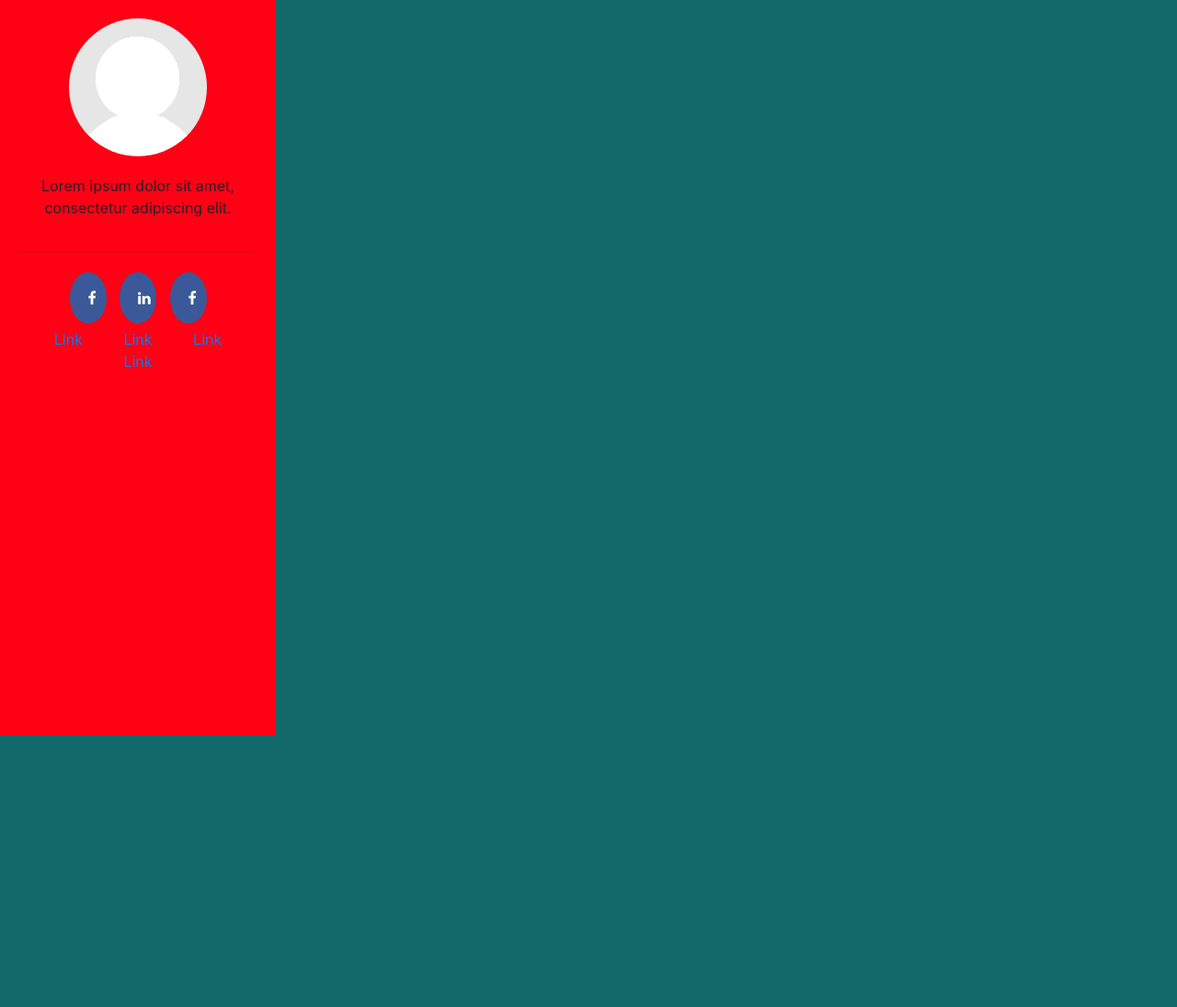
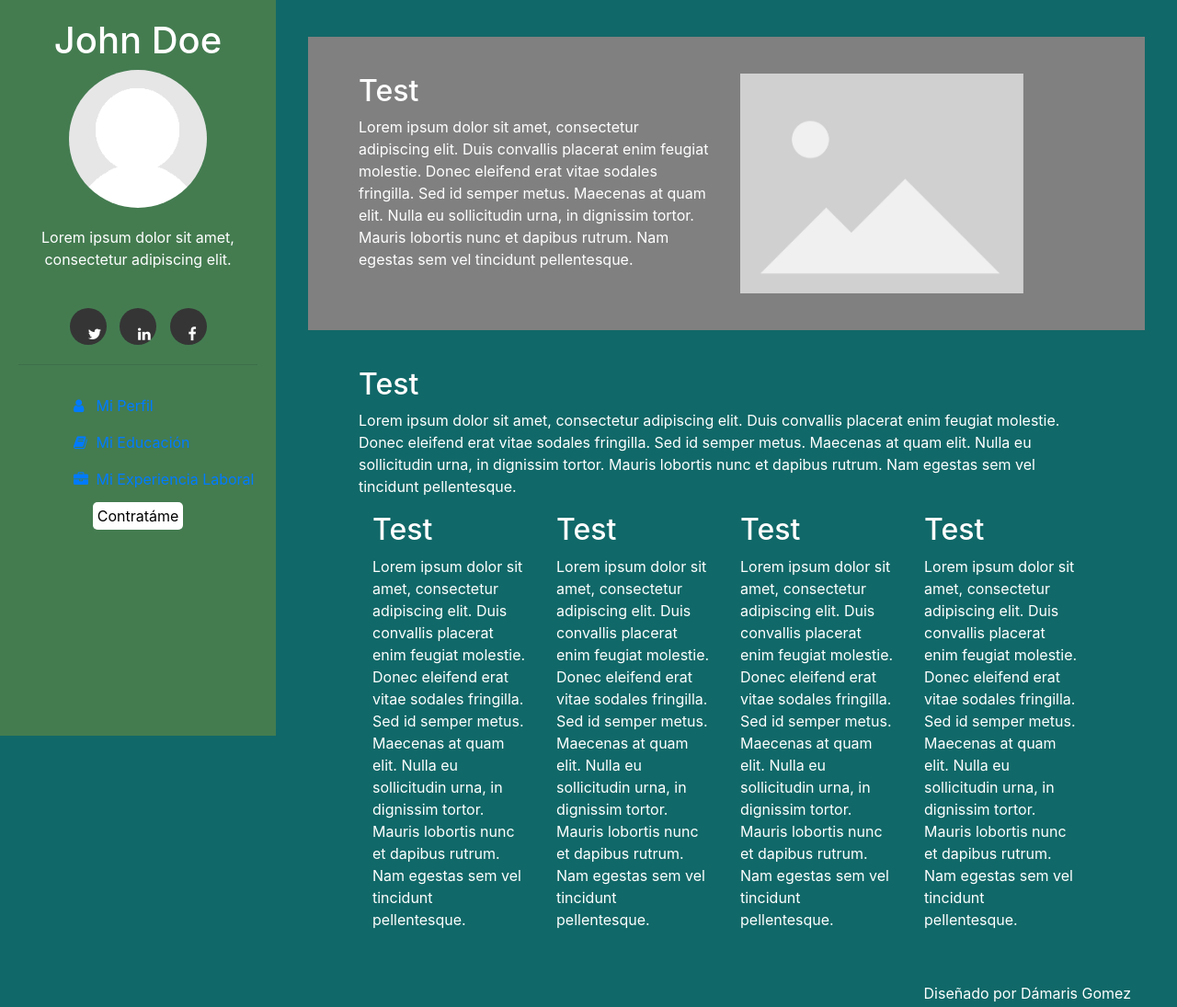
Before and after one commit to damagomez/Entrega-proyecto01_CV, a plain HTML site: page index.html in a window 1280 px wide. Shown: the whole page at 92% size. Before the commit the page ends 800 px from the top, so only its background shows below. Drawn offline with nearby package versions, Linux system fonts and the light colour scheme.

```diff
--- a/CSS/style.css
+++ b/CSS/style.css
@@ -1,11 +1,28 @@
 body {
     background-color: rgb(17, 104, 104);
+    color: white;
 }
+
+.skip {
+    position: absolute;
+    left: -10000px;
+    top: auto;
+    width: 1px;
+    height: 1px;
+    overflow: hidden;
+  }
+
+  .skip:focus {
+    position: static;
+    width: auto;
+    height: auto;
+  }
 
 header {
     padding: 20px;
     text-align: center;
-    background: #ff0015;
+    background: #447c50;
+    color: white;
     height: 100%; /* Full-height: remove this if you want "auto" height */
     width: 300px; /* Set the width of the sidebar */
     position: fixed; /* Fixed Sidebar (stay in place on scroll) */
@@ -26,13 +43,18 @@ header {
     padding: 20px;
 }
 
+.social-media {
+    display: inline-block;
+    width: 100%;
+}
+
 .fa {
     padding: 20px;
     font-size: 30px;
     width: 30px;
+    height: 30px;
+    border-radius: 50%;
     text-align: center;
-    text-decoration: none;
-    border-radius: 50%;
 }
 
 .fa:hover {
@@ -40,34 +62,70 @@ header {
 }
 
 .fa-facebook {
-    background: #3B5998;
+    background: #353535;
     color: white;
     margin: 5px;
 }
 
 .fa-linkedin {
-    background: #3B5998;
+    background: #353535;
     color: white;
     margin: 5px;
 }
 
-.nav_link {
-    margin: 20px;
+.fa-twitter {
+    background: #353535;
+    color: white;
+    margin: 5px;
 }
 
+.side_nav{
+    text-align: left;
+}
 
-/*
-aside {
-    padding: 20px;
-    text-align: center;
-    background: #ff0015;
-    height: 100%; /* Full-height: remove this if you want "auto" height */
-    width: 160px; /* Set the width of the sidebar */
-    position: fixed; /* Fixed Sidebar (stay in place on scroll) */
-    z-index: 1; /* Stay on top */
-    top: 0; /* Stay at the top */
-    left: 0;
-    overflow-x: hidden; /* Disable horizontal scroll */
-    padding-top: 20px;
+.nav_text {
+
+    color: white;
+}
+
+ul {
+    list-style-type: none;
   }
-*/
+
+  .mail-button {
+    background-color: white;
+    color: black;
+    border-radius: 5px;
+    padding: 5px;
+    margin: 20px;
+  }
+
+#main {
+    margin-left: 350px;
+    margin-top: 40px;
+    margin-right: 50px;
+    margin-bottom: 40px;
+}
+
+.contenedor-a {
+    background-color: grey;
+    padding: 40px;
+}
+
+.img-perfil {
+    height: auto;
+    width: 80%;
+}
+
+.educacion {
+    margin: 40px;
+}
+
+footer {
+    margin-left: 350px;
+    margin-right: 50px;
+}
+
+.center-text {
+    text-align: right;
+}
--- a/index.html
+++ b/index.html
@@ -4,33 +4,95 @@
     <meta charset="UTF-8">
     <meta http-equiv="X-UA-Compatible" content="IE=edge">
     <meta name="viewport" content="width=device-width, initial-scale=1.0">
-    <title>Entreega-01_CV</title>
+    <title>Entrega-01_CV</title>
     <link rel="stylesheet" href="https://cdn.jsdelivr.net/npm/bootstrap@4.3.1/dist/css/bootstrap.min.css" integrity="sha384-ggOyR0iXCbMQv3Xipma34MD+dH/1fQ784/j6cY/iJTQUOhcWr7x9JvoRxT2MZw1T" crossorigin="anonymous">
     <link rel="stylesheet" type="text/css" rel="noopener" target="_blank" href="CSS/style.css">
     <link rel="stylesheet" href="https://cdnjs.cloudflare.com/ajax/libs/font-awesome/4.7.0/css/font-awesome.min.css">
 </head>
 <body>
     <header>
-        <img class="profile" src="img/Portrait_Placeholder_Square.png">
-        <p class="spacing">Lorem ipsum dolor sit amet, consectetur adipiscing elit.</p>
-        <hr>
+        <a href="#main" class="skip">Saltear a contenido principal</a>
+        <h1>John Doe</h1>
         <div>
-            <a href="facebook.com" class="fa fa-facebook"></a>
-            <a href="facebook.com" class="fa fa-linkedin"></a>
-            <a href="facebook.com" class="fa fa-facebook"></a>
+            <img class="profile" src="img/Portrait_Placeholder_Square.png" alt="">
+            <p class="spacing">Lorem ipsum dolor sit amet, consectetur adipiscing elit.</p>
+
+            <div class="social-media">
+                <a href="twitter.com">
+                    <i class="fa fa-twitter" aria-hidden="true"></i>
+                </a>
+                <a href="linkedin.com">
+                    <i class="fa fa-linkedin" aria-hidden="true"></i>
+                </a>
+                <a href="facebook.com">
+                    <i class="fa fa-facebook" aria-hidden="true"></i>
+                </a>
+            </div>
+            <hr aria-hidden="true">
+                <nav>
+                    <ul class="side_nav">
+                        <li>
+                            <a href="#">
+                                <i class="fa fa-user" aria-hidden="true"></i>
+                                Mi Perfil
+                            </a>
+                        </li>
+                        <li>
+                            <a href="#">
+                                <i class="fa fa-book" aria-hidden="true"></i>
+                                Mi Educación
+                            </a>
+                        </li>
+                        <li>
+                            <a href="#">
+                                <i class="fa fa-briefcase" aria-hidden="true"></i>
+                                Mi Experiencia Laboral
+                            </a>
+                        </li>
+                    </ul>
+                </nav>
+
+                <a href = "mailto: dama.p.gomez@gmail.com" class="mail-button">Contratáme</a>
         </div>
-        <div class="row">
-            <div class="col"
-                <nav>
-                    <a class="nav_link" href="">Link</a>
-                    <a class="nav_link" href="">Link</a>
-                    <a class="nav_link" href="">Link</a>
-                    <a class="nav_link" href="">Link</a>
-                </nav>
+    </header>
+    <main id="main">
+        <!-- Perfil-->
+        <div class="row contenedor-a">
+            <div class="col">
+                <h2>Test</h2>
+                <p>Lorem ipsum dolor sit amet, consectetur adipiscing elit. Duis convallis placerat enim feugiat molestie. Donec eleifend erat vitae sodales fringilla. Sed id semper metus. Maecenas at quam elit. Nulla eu sollicitudin urna, in dignissim tortor. Mauris lobortis nunc et dapibus rutrum. Nam egestas sem vel tincidunt pellentesque.</p>
+            </div>
+            <div class="col">
+                <img src="img/Placeholder_view_vector.svg.png" alt="" class="img-perfil">
             </div>
         </div>
-    </header>
 
-
+        <!--Area de perfil de Educacion-->
+        <div class="row educacion">
+            <h2>Test</h2>
+            <p>Lorem ipsum dolor sit amet, consectetur adipiscing elit. Duis convallis placerat enim feugiat molestie. Donec eleifend erat vitae sodales fringilla. Sed id semper metus. Maecenas at quam elit. Nulla eu sollicitudin urna, in dignissim tortor. Mauris lobortis nunc et dapibus rutrum. Nam egestas sem vel tincidunt pellentesque.</p>
+            <div class="col">
+                <h2>Test</h2>
+            <p>Lorem ipsum dolor sit amet, consectetur adipiscing elit. Duis convallis placerat enim feugiat molestie. Donec eleifend erat vitae sodales fringilla. Sed id semper metus. Maecenas at quam elit. Nulla eu sollicitudin urna, in dignissim tortor. Mauris lobortis nunc et dapibus rutrum. Nam egestas sem vel tincidunt pellentesque.</p>
+            </div>
+            <div class="col">
+                <h2>Test</h2>
+            <p>Lorem ipsum dolor sit amet, consectetur adipiscing elit. Duis convallis placerat enim feugiat molestie. Donec eleifend erat vitae sodales fringilla. Sed id semper metus. Maecenas at quam elit. Nulla eu sollicitudin urna, in dignissim tortor. Mauris lobortis nunc et dapibus rutrum. Nam egestas sem vel tincidunt pellentesque.</p>
+            </div>
+            <div class="col">
+                <h2>Test</h2>
+            <p>Lorem ipsum dolor sit amet, consectetur adipiscing elit. Duis convallis placerat enim feugiat molestie. Donec eleifend erat vitae sodales fringilla. Sed id semper metus. Maecenas at quam elit. Nulla eu sollicitudin urna, in dignissim tortor. Mauris lobortis nunc et dapibus rutrum. Nam egestas sem vel tincidunt pellentesque.</p>
+            </div>
+            <div class="col">
+                <h2>Test</h2>
+            <p>Lorem ipsum dolor sit amet, consectetur adipiscing elit. Duis convallis placerat enim feugiat molestie. Donec eleifend erat vitae sodales fringilla. Sed id semper metus. Maecenas at quam elit. Nulla eu sollicitudin urna, in dignissim tortor. Mauris lobortis nunc et dapibus rutrum. Nam egestas sem vel tincidunt pellentesque.</p>
+            </div>
+        </div>
+        <!--Area de Perfil Laboral-->
+        <!-- Contacto-->
+    </main>
+    <footer>
+        <p class="center-text">Diseñado por Dámaris Gomez</p>
+    </footer>
 </body>
 </html>
```
Also changed, not shown: Js/main.js (added), img/sead_1.png (added).
